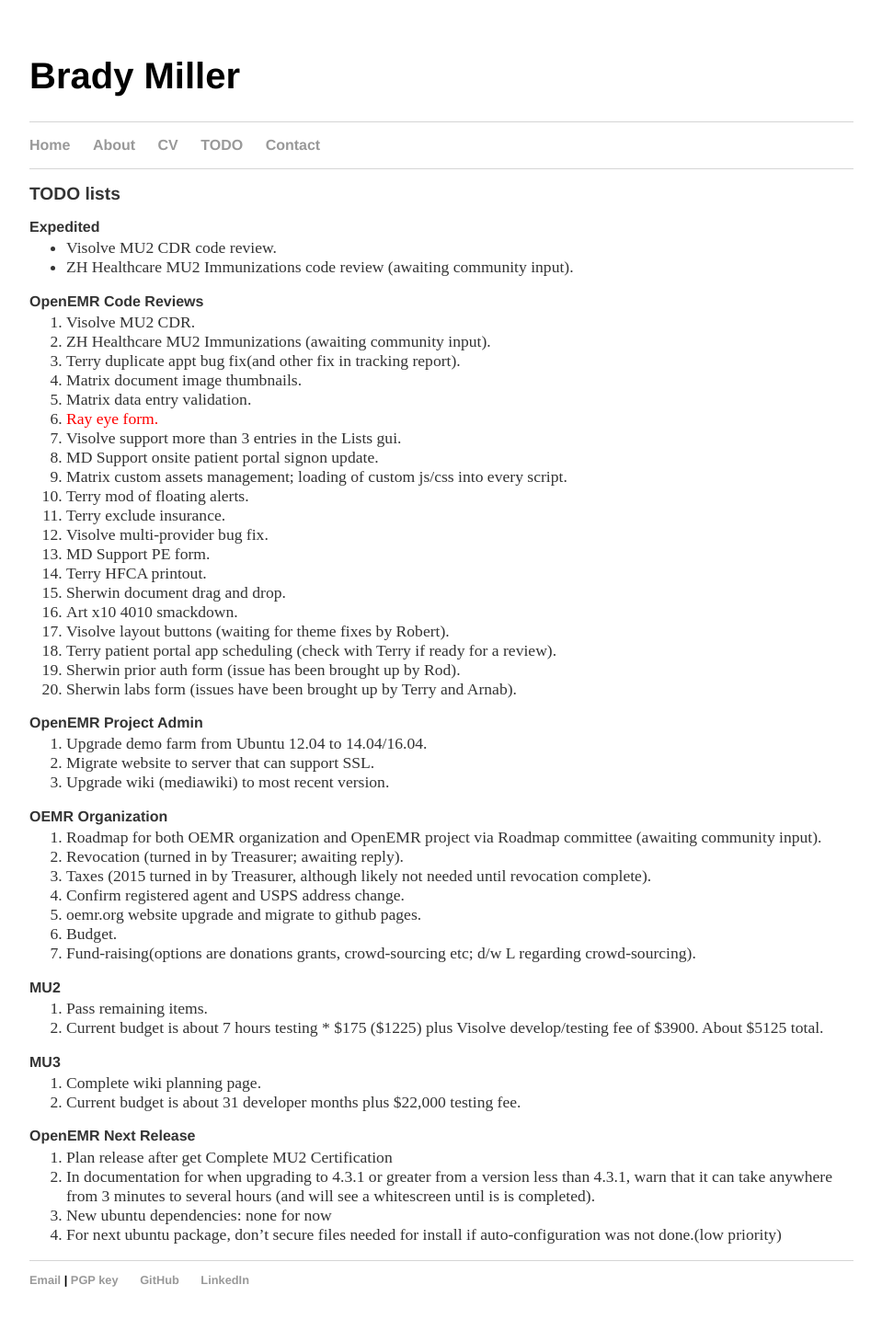
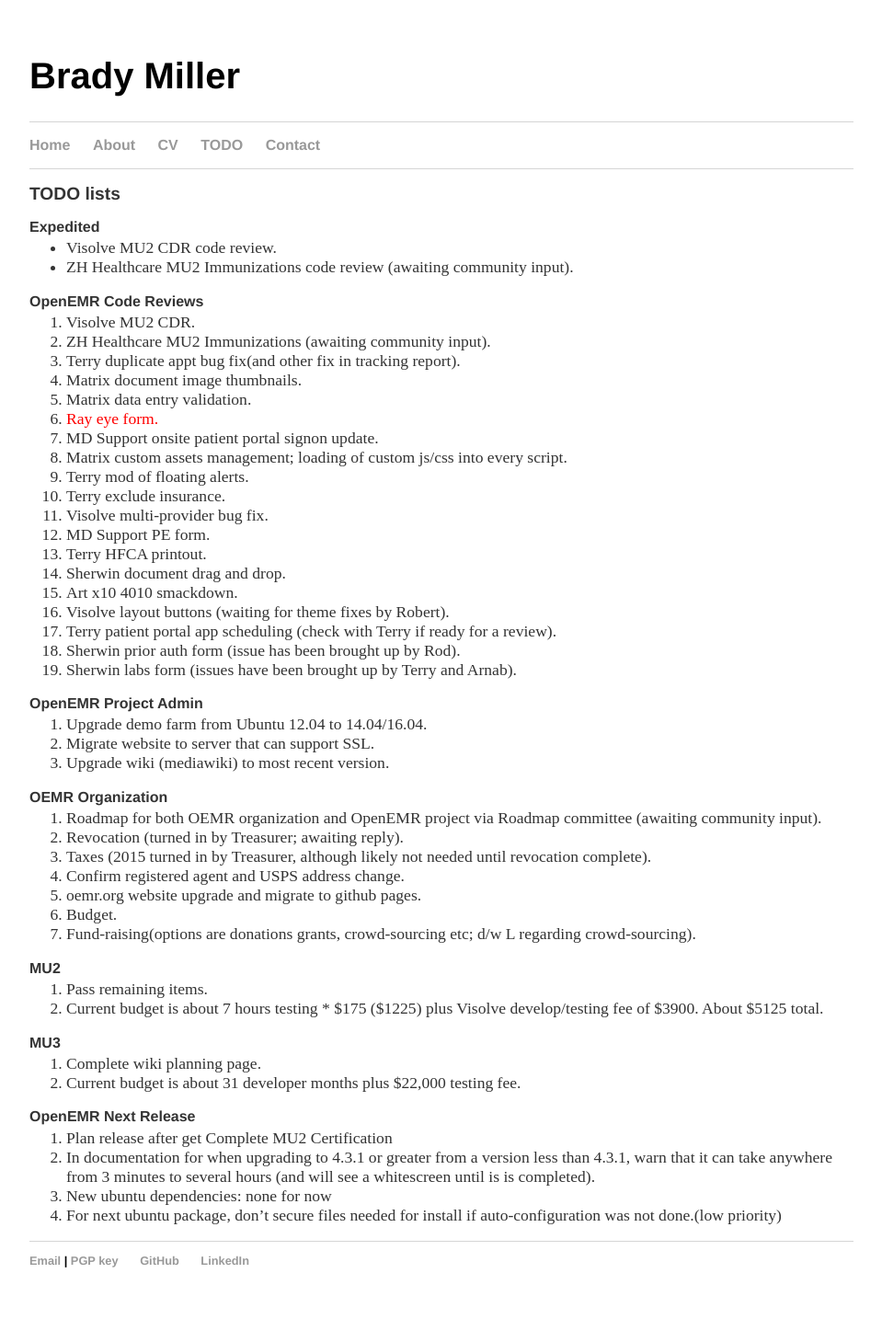
Before and after one commit to bradymiller/bradymiller.github.io, a Jekyll site: the page built from todo/index.md, in a window 1280 px wide. Shown: the whole page at 92% size, without its empty margins (160-1119 px from the left). Built offline with Jekyll 4.4.1, drawn with Linux system fonts in a browser that asks for light colours; after the commit the page ends 1438 px from its top, so only the background shows below that.

Commit message:
Update todo list

```diff
--- a/todo/index.md
+++ b/todo/index.md
@@ -14,7 +14,6 @@
 1. Matrix document image thumbnails.
 1. Matrix data entry validation.
 1. <span style="color: red">Ray eye form.</span>
-1. Visolve support more than 3 entries in the Lists gui.
 1. MD Support onsite patient portal signon update.
 1. Matrix custom assets management; loading of custom js/css into every script.
 1. Terry mod of floating alerts.
```
